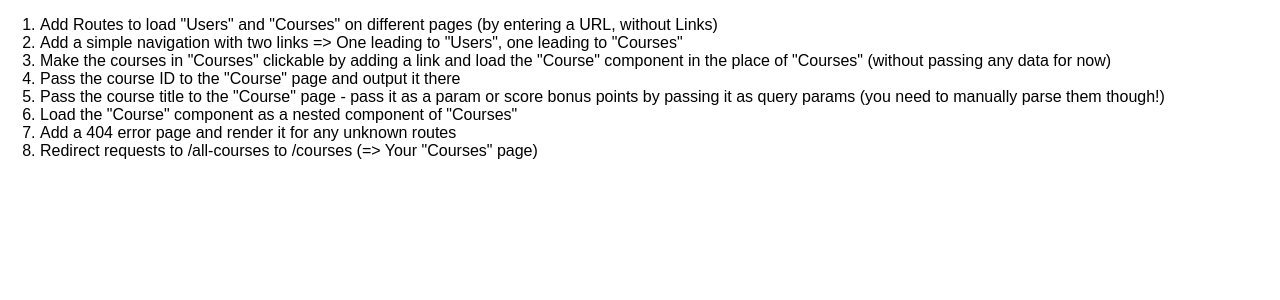
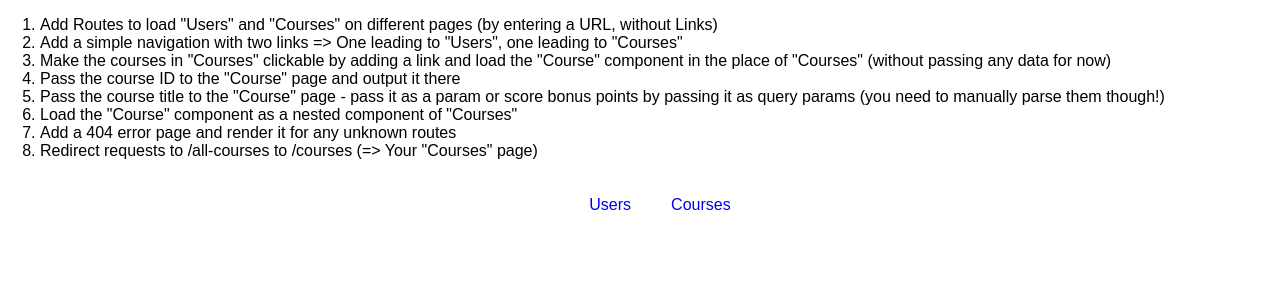
Before and after one commit to smarigowda/routing--assignment-problem, a React (Create React App) app: page / in a window 1280 px wide. Shown: the top 300 px of the page. Built offline with nearby package versions, Linux system fonts and the light colour scheme.

Commit message:
adding Link

```diff
--- a/src/App.js
+++ b/src/App.js
@@ -1,5 +1,5 @@
 import React, { Component } from 'react';
-import { Route, Switch } from 'react-router-dom';
+import { Route, Switch, Link } from 'react-router-dom';
 
 import Courses from './containers/Courses/Courses';
 import Users from './containers/Users/Users';
@@ -20,7 +20,14 @@ class App extends Component {
           <li>Add a 404 error page and render it for any unknown routes</li>
           <li>Redirect requests to /all-courses to /courses (=> Your "Courses" page)</li>
         </ol>
-
+        <header>
+          <nav>
+            <ul>
+              <li><Link to="/users">Users</Link></li>
+              <li><Link to="/courses">Courses</Link></li>
+            </ul>
+          </nav>
+        </header>
         <Switch>
           <Route path="/users" exact component={Users} />
           <Route path="/courses" exact component={Courses} />
--- a/src/index.css
+++ b/src/index.css
@@ -4,3 +4,29 @@ body {
   font-family: sans-serif;
   text-align: center;
 }
+
+nav ul li {
+  text-decoration: none;
+  list-style: none;
+  display: inline-block;
+  margin: 10px;
+  padding: 10px;
+}
+
+nav {
+  display: block;
+}
+
+a.active {
+  border: solid black;
+}
+
+a {
+  outline: none;
+}
+
+a:link,
+a:visited {
+  text-decoration: none;
+  list-style: none;
+}
```
